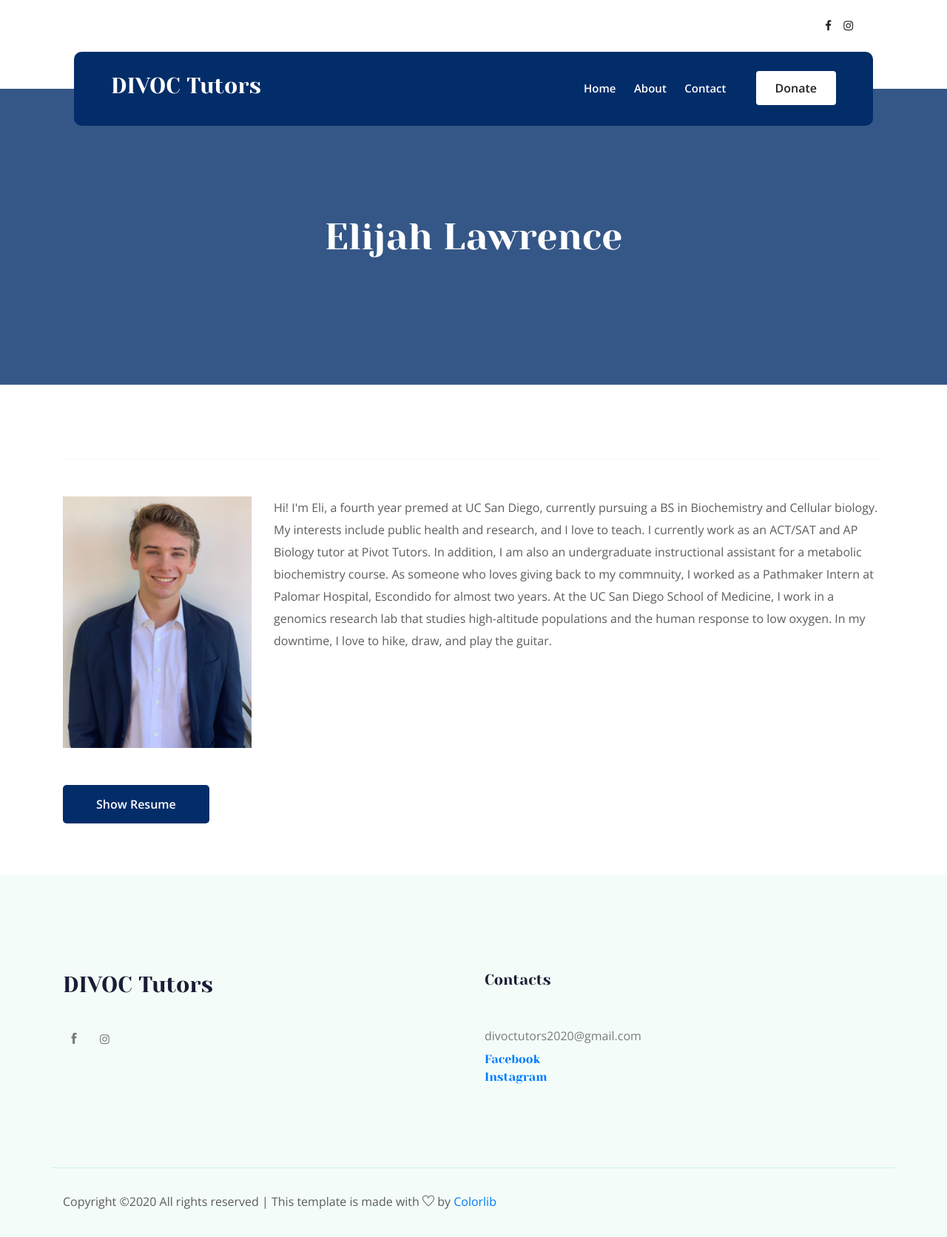
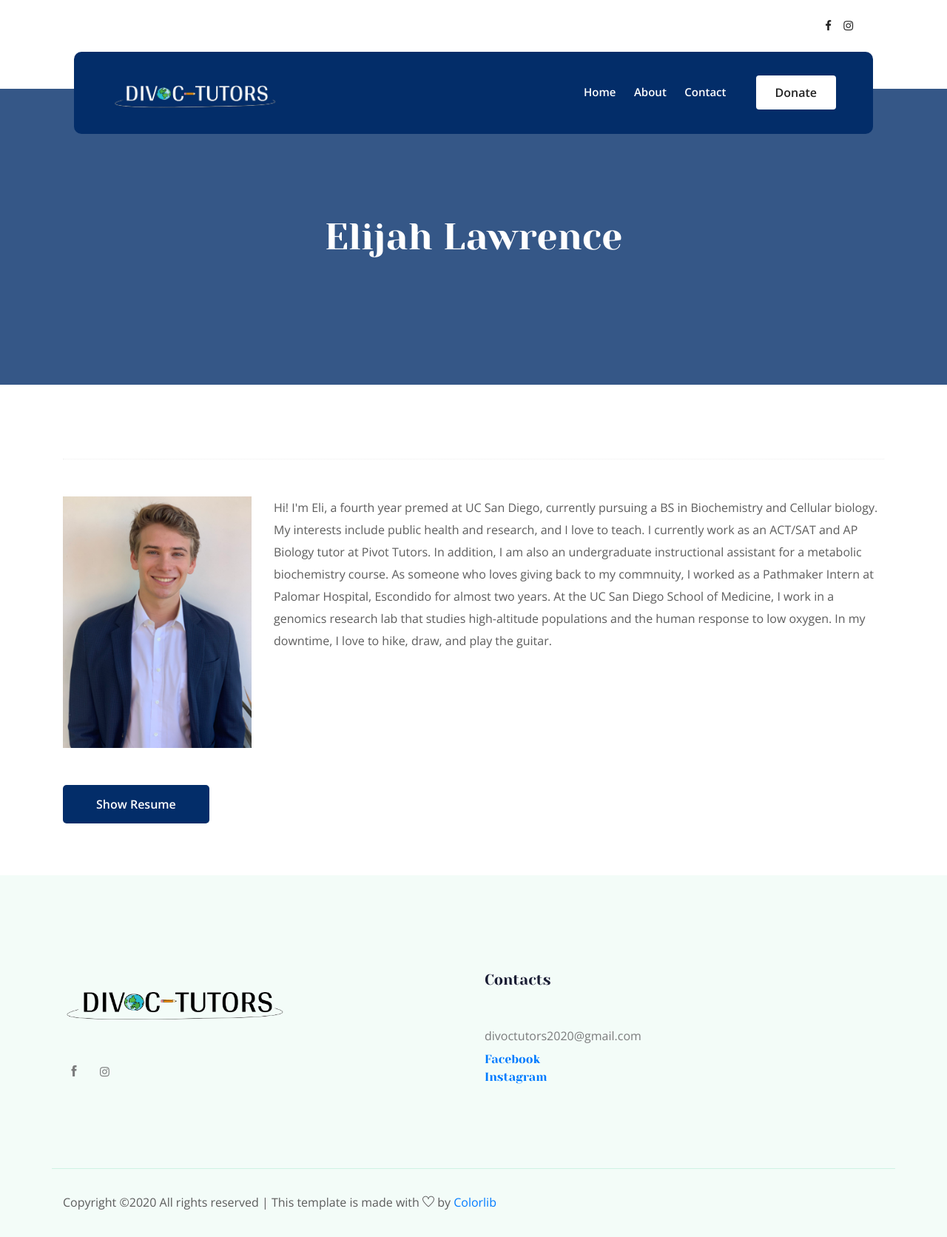
Before and after one commit to Broccolito/DIVOC_Tutors, a plain HTML site: page public/eli.html in a window 1280 px wide. Shown: the whole page at 74% size. Drawn offline with nearby package versions, Linux system fonts and the light colour scheme.

Commit message:
auto sync

```diff
--- a/public/eli.html
+++ b/public/eli.html
@@ -76,7 +76,8 @@
                             <div class="logo">
                                 <a href="index.html">
 <!--                                    <img src="img/logo.png" alt="">-->
-									<h2><span><font color="white">DIVOC Tutors</font>
+									                                    <img src="img/white font transparent.png" height = "60" alt="">
+<!--									<h2><span><font color="white">DIVOC Tutors</font>-->
                                 </a>
                             </div>
                         </div>
@@ -170,7 +171,8 @@
                         <div class="footer_widget">
                             <div class="footer_logo">
                                 <a href="#">
-                                    <h2>DIVOC Tutors</h2>
+<!--                                    <h2>DIVOC Tutors</h2>-->
+									                                    <img src="img/divoc transparent.png" height = "80" alt="">
                                 </a>
                             </div>
 <!--
```
Also changed, not shown: public/About.html (+4 -2 lines), public/contact.html (+4 -2 lines), public/ethan.html (+4 -2 lines), public/index.html (+7 -3 lines), public/saing.html (+4 -2 lines), public/wanjun.html (+4 -2 lines), public/img/divoc 1.jpg (added), public/img/divoc black.jpg (added), public/img/divoc transparent.png (added), public/img/white font transparent.png (added).
